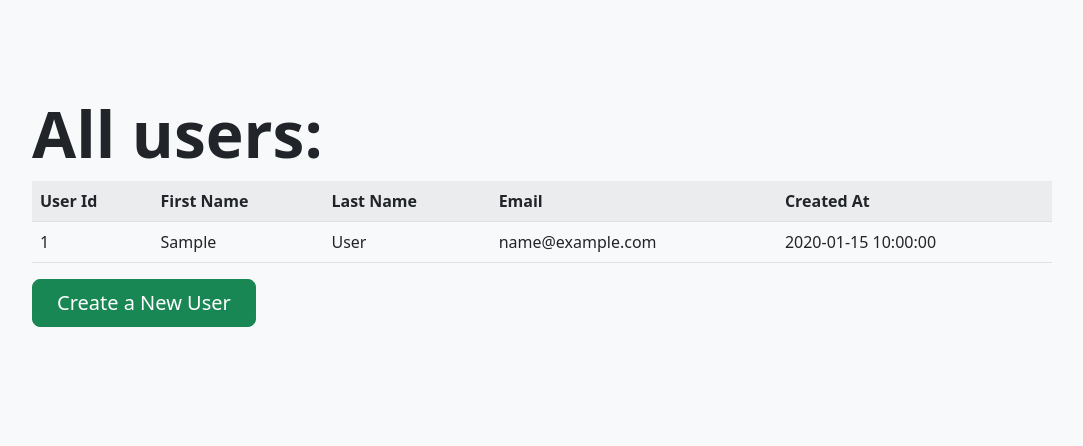
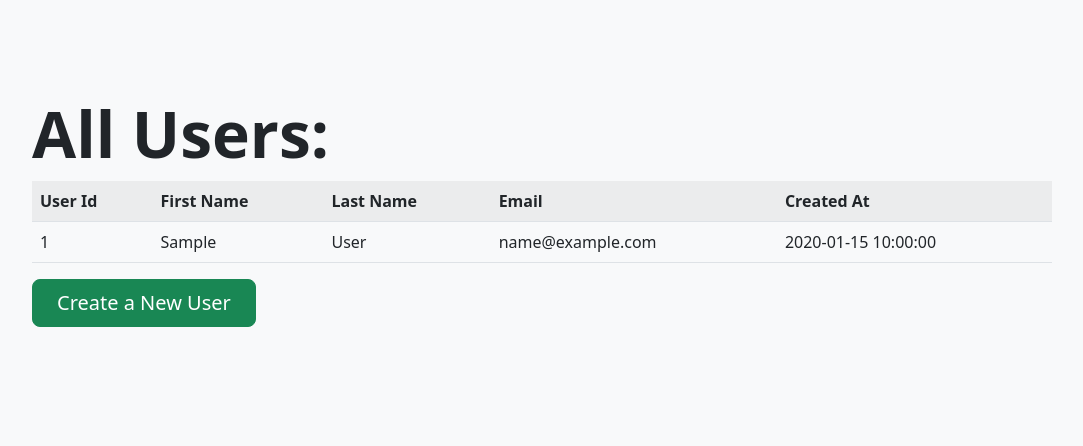
Before and after one commit to dreessen-n/users_cr, a Flask app: template templates/users.html in a window 1280 px wide. Shown: the top 446 px of the page, without its empty margins (98-1181 px from the left). Run offline with Flask 2, Linux system fonts and the light colour scheme; the template is opened without the code that fills it: most values are stand-ins (such as "Sample title", 1, 10 or a date in 2020).

Commit message:
Fix typo

```diff
--- a/templates/users.html
+++ b/templates/users.html
@@ -13,7 +13,7 @@
         <div class="p-5 mb-4 lc-block">
             <div class="lc-block">
                 <div editable="rich">
-                        <h1 class="fw-bolder display-3">All users:</h1>
+                        <h1 class="fw-bolder display-3">All Users:</h1>
                     </div>
                 </div>
                 <div class="lc-block col-md-12">
```
